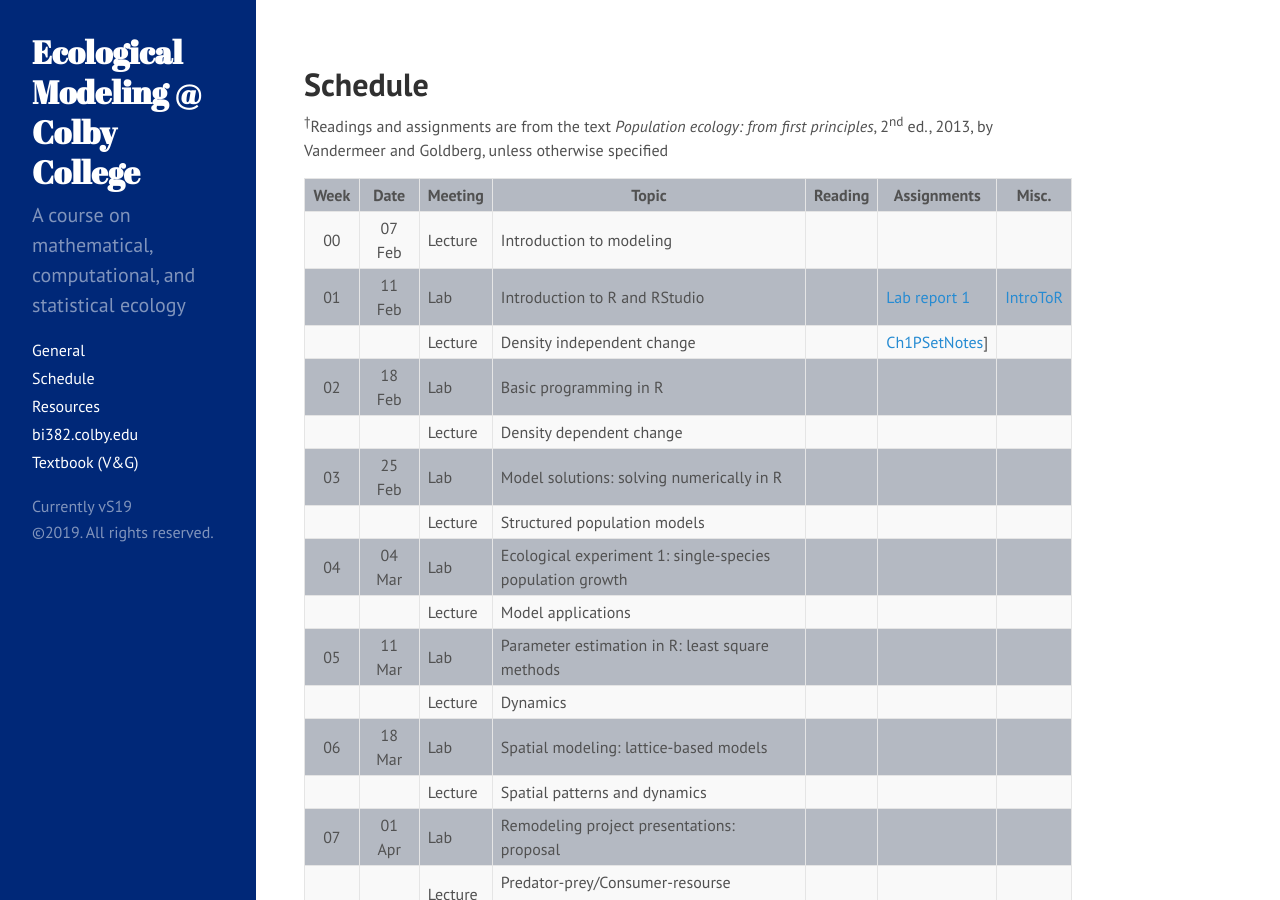
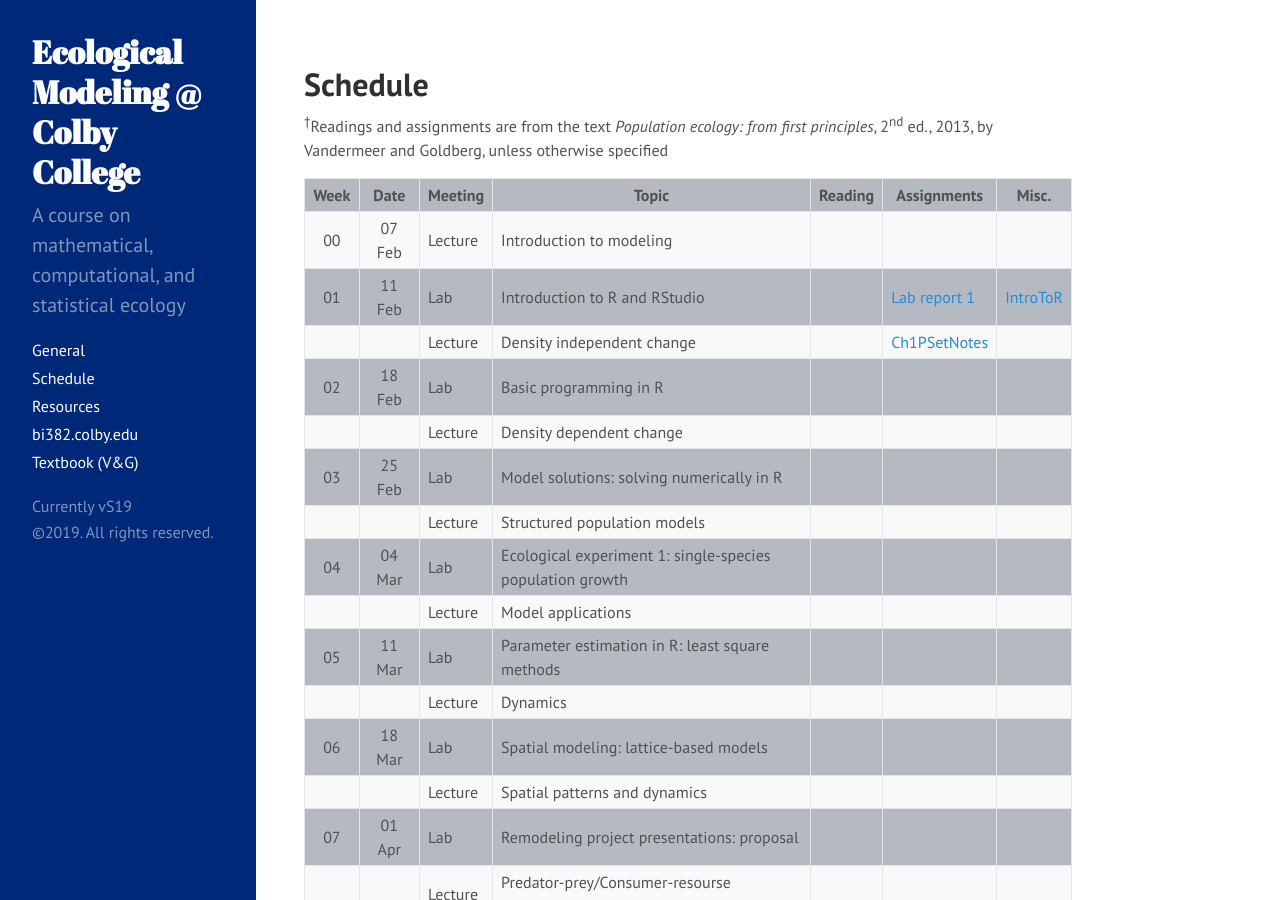
Before and after one commit to davan690/ColbyEcology.github.io, a Jekyll site: the page built from Schedule.md, in a window 1280 px wide and 900 px high. Built offline with Jekyll 4.4.1, drawn with Linux system fonts in a browser that asks for light colours.

```diff
--- a/Schedule.md
+++ b/Schedule.md
@@ -31,7 +31,7 @@ Week |  Date  | Meeting |     Topic
 :---:|:------:|---------|----------------------------------------------------------------|-------------------|-------------|-------------
 00   | 07 Feb | Lecture | Introduction to modeling                                       |                   |             |
 01   | 11 Feb |   Lab   | Introduction to R and RStudio                                  |                   |[Lab report 1](../Assignments/LabReports/LabReport_1.html){:target="_blank"} | [IntroToR](../Presentations/Lab01_IntroToR.html){:target="_blank"}
-     |        | Lecture | Density independent change                                     |                   | [Ch1PSetNotes](../Assignments/LectureProblemSets/Ch01_ProblemNotes.md){:target="_blank"}] |
+     |        | Lecture | Density independent change                                     |                   | [Ch1PSetNotes](../Assignments/LectureProblemSets/Ch01_ProblemNotes.md){:target="_blank"} |
 02   | 18 Feb |   Lab   | Basic programming in R                                         |                   |             |
      |        | Lecture | Density dependent change                                       |                   |             |
 03   | 25 Feb |   Lab   | Model solutions: solving numerically in R                      |                   |             |
```
